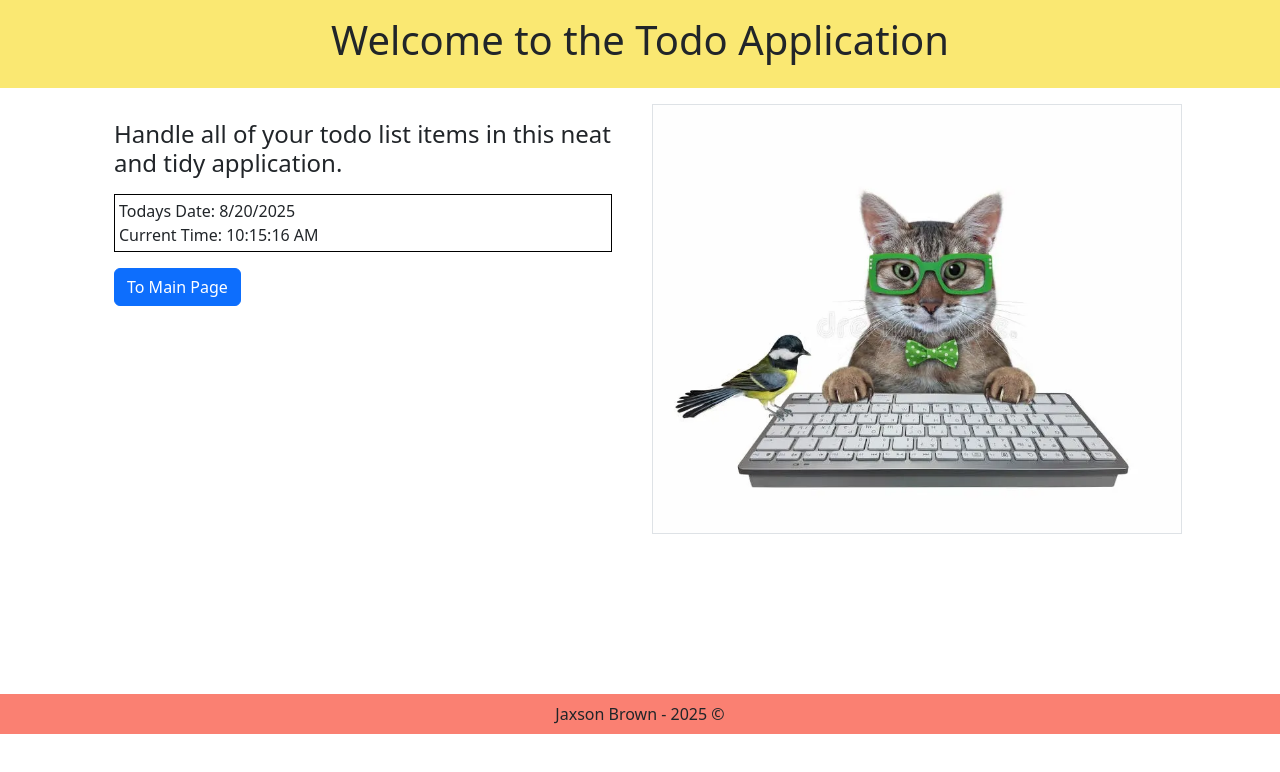
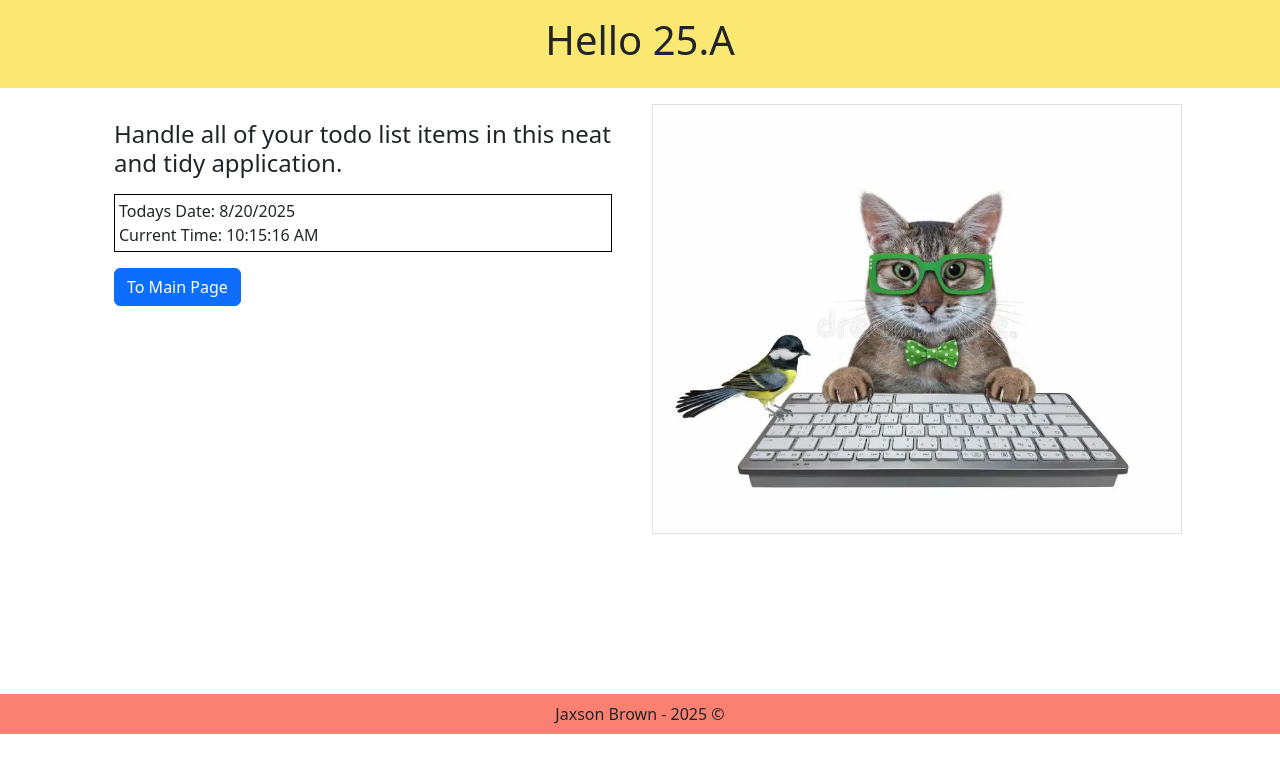
Before and after one commit to JaxsonBrownie/Todo-App, a plain HTML site: page frontend/index.html in a window 1280 px wide. Drawn offline with nearby package versions, Linux system fonts and the light colour scheme.

Commit message:
changed title

```diff
--- a/frontend/index.html
+++ b/frontend/index.html
@@ -13,7 +13,7 @@
     <body>
         <!-- header -->
         <header class="p-3" style="background-color: rgb(250, 232, 114);">
-            <h1 class="text-center">Welcome to the Todo Application</h1>
+            <h1 class="text-center">Hello 25.A</h1>
         </header>
 
         <!-- main content -->
```
